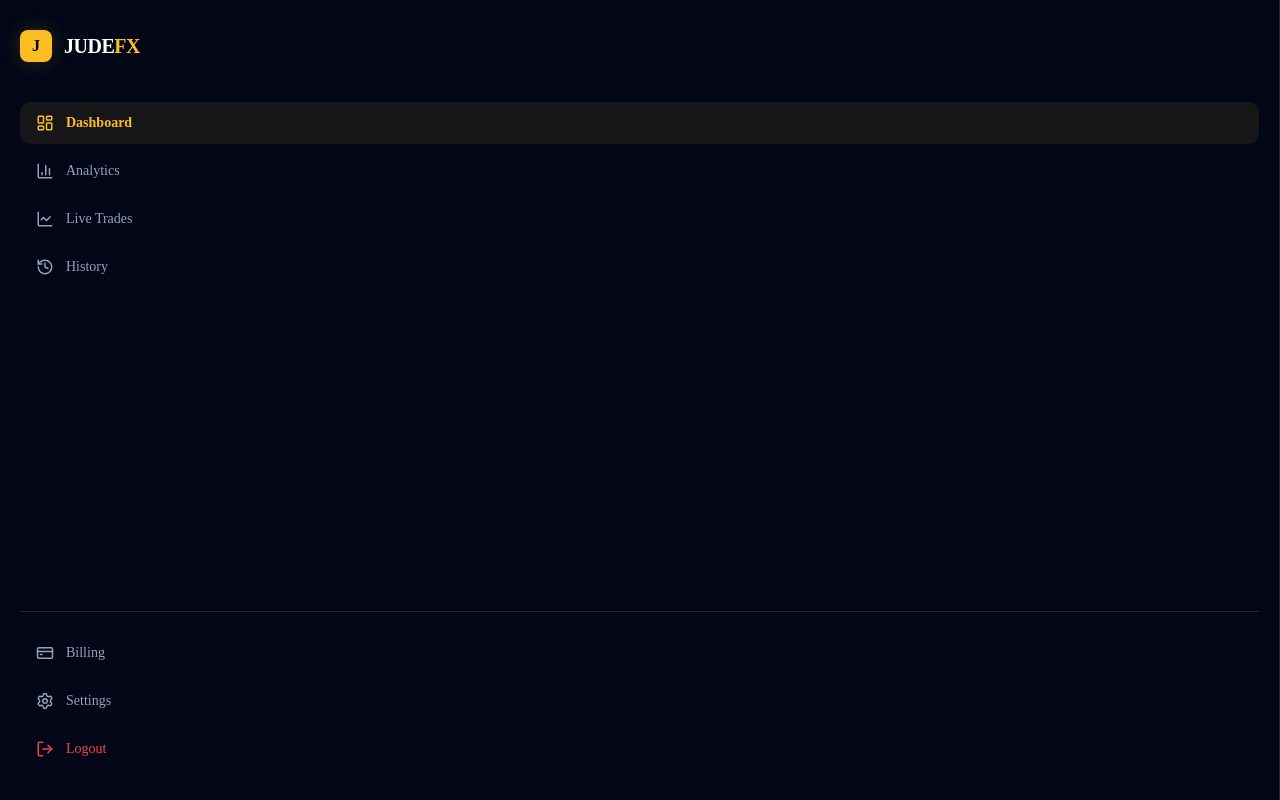
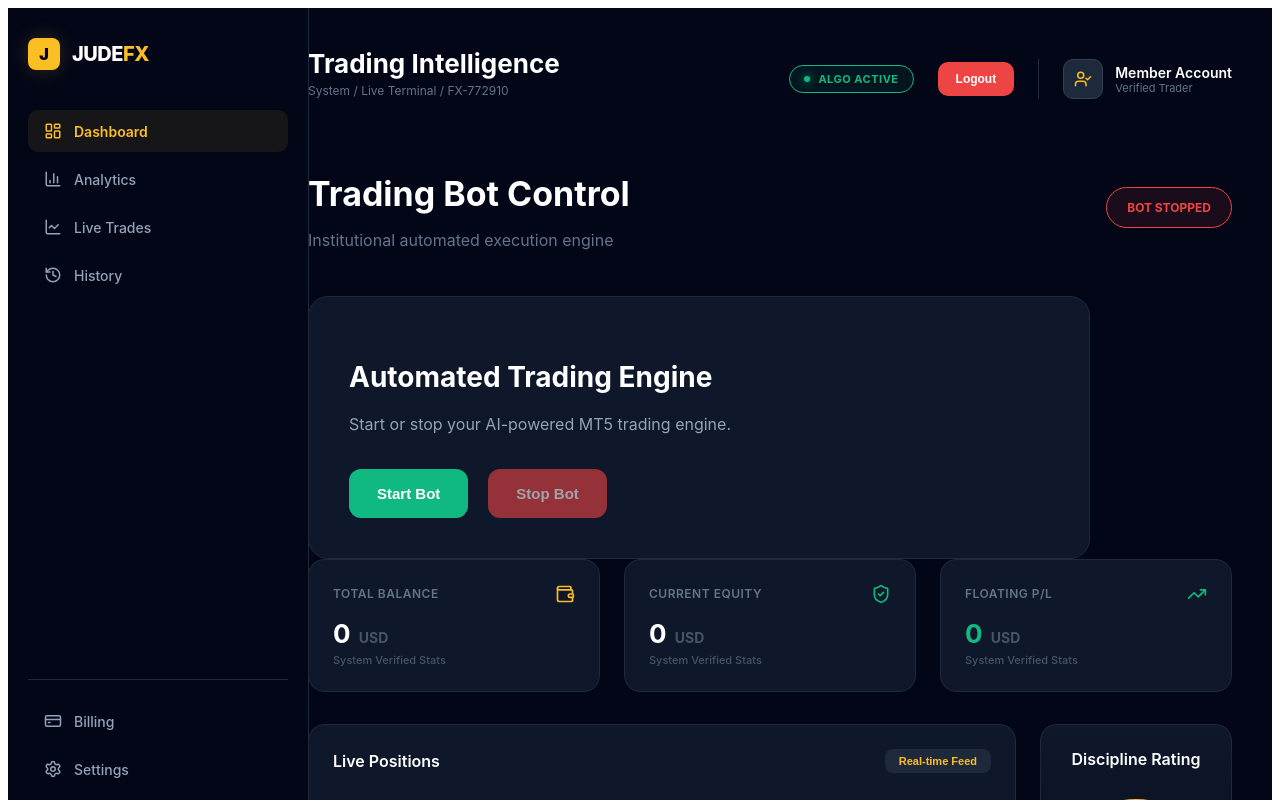
Before and after one commit to judeabdu/fx_trading_SaaS, a React app in the folder frontend/: page / in a window 1280 px wide. Shown: the top 800 px of the page. Built offline with nearby package versions, Linux system fonts and the light colour scheme; no server answers; sample sign-in values are in the browser's storage; the HTML template or start-up script is replaced by a standard one.

Commit message:
Restored stable dashboard architecture

```diff
--- a/frontend/src/components/DashboardLayout.jsx
+++ b/frontend/src/components/DashboardLayout.jsx
@@ -1,7 +1,21 @@
-import React from "react";
+import React, { useEffect, useState } from "react";
 import Sidebar from "./Sidebar";
+import Header from "./Header";
+import { Wallet, ShieldCheck, TrendingUp } from "lucide-react";
 
 function DashboardLayout({ children }) {
+  const [stats, setStats] = useState({
+    running: true,
+    balance: 0,
+    equity: 0,
+    profit: 0,
+    currency: "USD",
+    server: "Live Production",
+    name: "Member Account",
+    memberId: "FX-772910",
+  });
+
+  const [trades, setTrades] = useState([]);
 
   const handleLogout = () => {
     localStorage.removeItem("goldbot_token");
@@ -9,33 +23,144 @@ function DashboardLayout({ children }) {
     window.location.href = "/login";
   };
 
+  useEffect(() => {
+    const fetchStatus = async () => {
+      try {
+        const response = await fetch("http://127.0.0.1:8000/status");
+        const data = await response.json();
+        setStats(prev => ({ ...prev, ...data }));
+        if (data.active_trades) setTrades(data.active_trades);
+      } catch (error) {
+        console.error("API Error:", error);
+      }
+    };
+
+    fetchStatus();
+    const interval = setInterval(fetchStatus, 5000);
+    return () => clearInterval(interval);
+  }, []);
+
   return (
     <div style={layoutContainer}>
-
       <Sidebar handleLogout={handleLogout} />
 
-      <main style={mainContent}>
-        {children}
+     <main style={mainContent}>
+
+  <Header stats={stats} handleLogout={handleLogout} />
+
+  {children}
+
+  <div style={metricsGrid}>
+          <MetricBox
+            icon={<Wallet color="#fbbf24" size={20} />}
+            label="Total Balance"
+            value={stats.balance}
+            currency={stats.currency}
+          />
+          <MetricBox
+            icon={<ShieldCheck color="#10b981" size={20} />}
+            label="Current Equity"
+            value={stats.equity}
+            currency={stats.currency}
+          />
+          <MetricBox
+            icon={<TrendingUp color={stats.profit >= 0 ? "#10b981" : "#ef4444"} size={20} />}
+            label="Floating P/L"
+            value={stats.profit}
+            currency={stats.currency}
+            highlight={stats.profit >= 0 ? "#10b981" : "#ef4444"}
+          />
+        </div>
+
+        {/* Trades and Discipline Grid */}
+        <div style={chartsGrid}>
+          <section style={tableContainer}>
+            <div style={sectionHeader}>
+              <h3 style={tableTitle}>Live Positions</h3>
+              <button style={refreshBtn}>Real-time Feed</button>
+            </div>
+            <table style={tradeTable}>
+              <thead>
+                <tr style={tableHeaderRow}>
+                  <th style={thStyle}>Symbol</th>
+                  <th style={thStyle}>Type</th>
+                  <th style={thStyle}>Lots</th>
+                  <th style={thStyle}>Open Price</th>
+                  <th style={thStyle}>Net Profit</th>
+                </tr>
+              </thead>
+              <tbody>
+                {trades.length > 0 ? trades.map((trade, i) => (
+                  <tr key={i} style={tableRow}>
+                    <td style={tdStyle}><span style={symbolBadge}>{trade.symbol}</span></td>
+                    <td style={{...tdStyle, color: trade.type === 'BUY' ? '#10b981' : '#ef4444', fontWeight: '600'}}>{trade.type}</td>
+                    <td style={tdStyle}>{trade.lots}</td>
+                    <td style={tdStyle}>{trade.openPrice}</td>
+                    <td style={{...tdStyle, fontWeight: '700', color: trade.profit >= 0 ? "#10b981" : "#ef4444"}}>
+                      {trade.profit > 0 ? `+${trade.profit}` : trade.profit} <span style={{fontSize: '10px'}}>{stats.currency}</span>
+                    </td>
+                  </tr>
+                )) : (
+                  <tr>
+                    <td colSpan="5" style={noTradesStyle}>Waiting for market entries...</td>
+                  </tr>
+                )}
+              </tbody>
+            </table>
+          </section>
+
+          <div style={disciplineCard}>
+            <h3 style={tableTitle}>Discipline Rating</h3>
+            <div style={scoreCircle}>
+              <span style={scoreValue}>94%</span>
+              <span style={scoreLabel}>Risk Efficiency</span>
+            </div>
+            <p style={scoreDesc}>Excellent! Your trade management is within professional risk parameters.</p>
+          </div>
+        </div>
       </main>
-
     </div>
   );
 }
 
-const layoutContainer = {
-  display: "flex",
-  minHeight: "100vh",
-  background: "#020617",
-  color: "white",
-  overflowX: "hidden"
-};
+// --- SHARED UI COMPONENTS (Could also be moved to a /ui folder) ---
+const MetricBox = ({ icon, label, value, currency, highlight }) => (
+  <div style={metricBoxStyle}>
+    <div style={metricTop}>
+      <span style={metricLabel}>{label}</span>
+      {icon}
+    </div>
+    <h2 style={{ fontSize: "26px", margin: "14px 0 4px 0", color: highlight || "white", fontWeight: "700" }}>
+      {Number(value).toLocaleString()} <span style={currStyle}>{currency}</span>
+    </h2>
+    <div style={{ fontSize: "11px", color: "#475569", fontWeight: "500" }}>System Verified Stats</div>
+  </div>
+);
 
-const mainContent = {
-  flex: 1,
-  marginLeft: "260px",
-  padding: "30px",
-  width: "100%",
-  boxSizing: "border-box"
-};
+// --- GLOBAL LAYOUT STYLES ---
+const layoutContainer = { display: "flex", minHeight: "100vh", background: "#020617", color: "white", fontFamily: "'Inter', system-ui, sans-serif" };
+const mainContent = { flex: 1, marginLeft: "260px", padding: "40px" };
+const metricsGrid = { display: "grid", gridTemplateColumns: "repeat(3, 1fr)", gap: "24px", marginBottom: "32px" };
+const metricBoxStyle = { background: "#0f172a", padding: "24px", borderRadius: "16px", border: "1px solid #1e293b" };
+const metricTop = { display: "flex", justifyContent: "space-between", alignItems: "center" };
+const metricLabel = { fontSize: "12px", color: "#64748b", textTransform: "uppercase", letterSpacing: "0.5px", fontWeight: "600" };
+const currStyle = { fontSize: "14px", color: "#475569", marginLeft: "2px" };
+const chartsGrid = { display: "grid", gridTemplateColumns: "1.6fr 0.4fr", gap: "24px" };
+const tableContainer = { background: "#0f172a", borderRadius: "16px", border: "1px solid #1e293b", padding: "24px" };
+const sectionHeader = { display: "flex", justifyContent: "space-between", alignItems: "center", marginBottom: "20px" };
+const refreshBtn = { background: "#1e293b", border: "none", color: "#fbbf24", padding: "6px 14px", borderRadius: "8px", fontSize: "11px", fontWeight: "600", cursor: "pointer" };
+const tableTitle = { margin: 0, fontSize: "16px", fontWeight: "600" };
+const symbolBadge = { background: "#1e293b", padding: "4px 10px", borderRadius: "6px", fontSize: "12px", fontWeight: "700", border: "1px solid #334155" };
+const tradeTable = { width: "100%", borderCollapse: "collapse" };
+const tableHeaderRow = { textAlign: "left", borderBottom: "1px solid #1e293b" };
+const thStyle = { padding: "12px", color: "#64748b", fontSize: "11px", textTransform: "uppercase", letterSpacing: "1px" };
+const tdStyle = { padding: "16px 12px", borderBottom: "1px solid #0f172a", fontSize: "14px" };
+const tableRow = { borderBottom: "1px solid #1e293b" };
+const noTradesStyle = { textAlign: "center", padding: "60px", color: "#475569", fontSize: "13px" };
+const disciplineCard = { background: "linear-gradient(180deg, #0f172a 0%, #020617 100%)", borderRadius: "16px", border: "1px solid #1e293b", padding: "24px", display: "flex", flexDirection: "column", alignItems: "center", textAlign: "center" };
+const scoreCircle = { width: "130px", height: "130px", borderRadius: "50%", border: "6px solid #1e293b", borderTopColor: "#fbbf24", display: "flex", flexDirection: "column", alignItems: "center", justifyContent: "center", margin: "30px 0" };
+const scoreValue = { fontSize: "32px", fontWeight: "800" };
+const scoreLabel = { fontSize: "10px", textTransform: "uppercase", color: "#64748b", letterSpacing: "1px" };
+const scoreDesc = { fontSize: "13px", color: "#94a3b8", lineHeight: "1.6" };
 
 export default DashboardLayout;
--- a/frontend/src/components/Sidebar.jsx
+++ b/frontend/src/components/Sidebar.jsx
@@ -123,15 +123,9 @@ const sidebarStyle = {
   flexDirection: "column",
   padding: "30px 20px",
   position: "fixed",
-  top: 0,
-  left: 0,
-  height: "100vh",
-  overflowY: "auto",
-  overflowX: "hidden", width: "100%", maxWidth: "100%",
-  zIndex: 1000,
-  transition: "0.3s ease",
-  boxSizing: "border-box"
+  height: "100vh"
 };
+
 const logoArea = { display: "flex", alignItems: "center", gap: "12px", marginBottom: "40px" };
 const judeLogoSmall = { background: "#fbbf24", color: "#000", width: "32px", height: "32px", borderRadius: "8px", display: "flex", alignItems: "center", justifyContent: "center", fontWeight: "900", boxShadow: "0 0 20px rgba(251, 191, 36, 0.2)" };
 const sidebarBrand = { fontSize: "20px", fontWeight: "800", margin: 0, letterSpacing: "-0.5px" };
--- a/frontend/src/pages/DashboardPage.jsx
+++ b/frontend/src/pages/DashboardPage.jsx
@@ -23,8 +23,8 @@ function DashboardPage() {
     try {
 
       const response = await fetch(
-  `${import.meta.env.VITE_API_URL}/status`
-);
+        "http://127.0.0.1:8000/bot-status"
+      );
 
       const data = await response.json();
 
@@ -50,7 +50,7 @@ function DashboardPage() {
     try {
 
       const response = await fetch(
-`${import.meta.env.VITE_API_URL}/start-bot`,
+        "http://127.0.0.1:8000/start-bot",
         {
           method: "POST"
         }
@@ -93,7 +93,7 @@ function DashboardPage() {
     try {
 
       const response = await fetch(
-`${import.meta.env.VITE_API_URL}/stop-bot`,
+        "http://127.0.0.1:8000/stop-bot",
         {
           method: "POST"
         }
```
